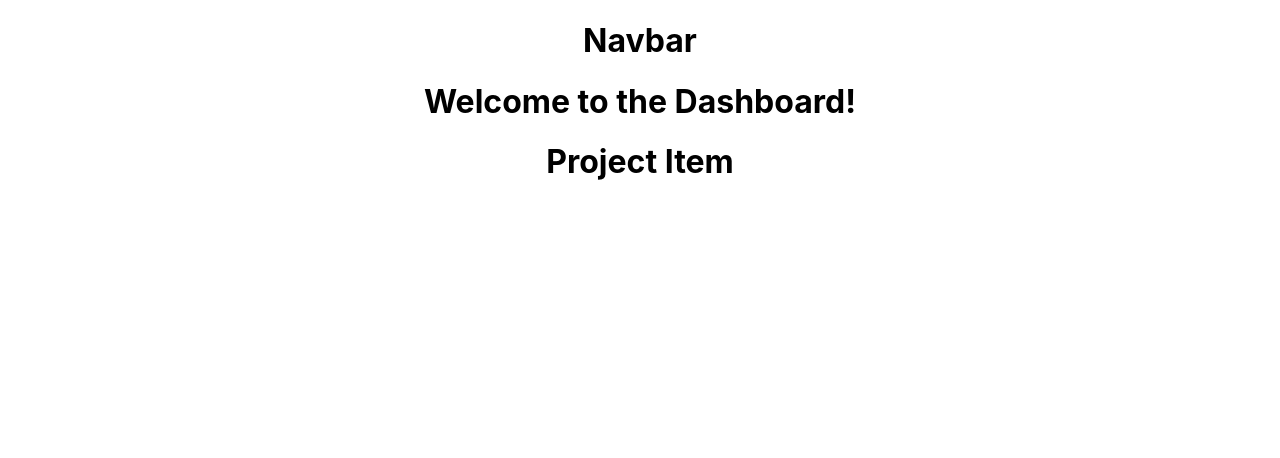
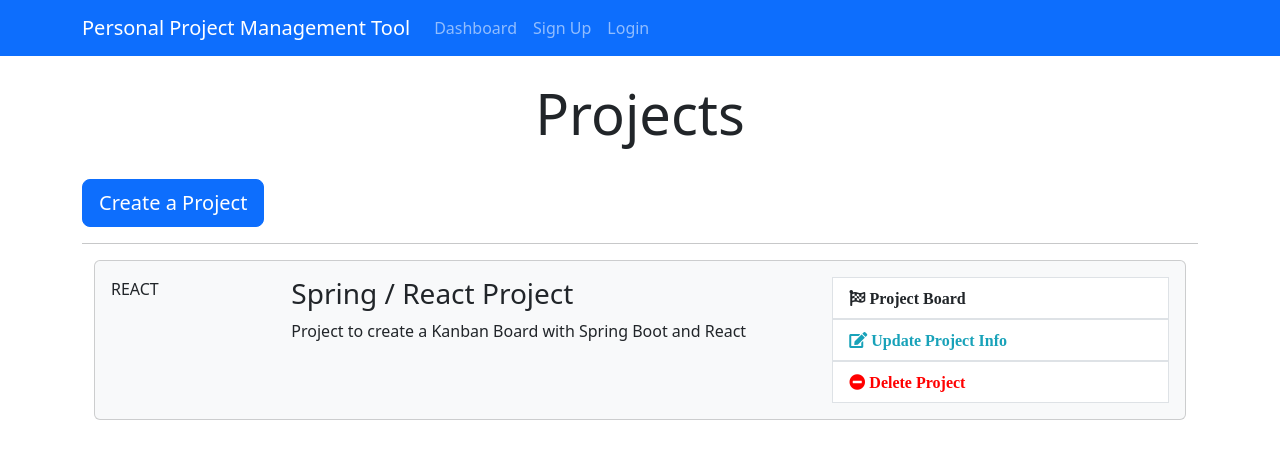
Before and after one commit to vkitori/FullStack-Spring-React, a React (Create React App) app in the folder ppmtool-client/: page / in a window 1280 px wide. Shown: the top 458 px of the page. Built offline with nearby package versions, Linux system fonts and the light colour scheme.

Commit message:
Added htm and css for react components

```diff
--- a/ppmtool-client/package.json
+++ b/ppmtool-client/package.json
@@ -6,6 +6,7 @@
     "@testing-library/jest-dom": "^5.17.0",
     "@testing-library/react": "^13.4.0",
     "@testing-library/user-event": "^13.5.0",
+    "bootstrap": "^5.3.2",
     "react": "^18.2.0",
     "react-dom": "^18.2.0",
     "react-scripts": "5.0.1",
--- a/ppmtool-client/public/index.html
+++ b/ppmtool-client/public/index.html
@@ -24,7 +24,9 @@
       work correctly both with client-side routing and a non-root public URL.
       Learn how to configure a non-root public URL by running `npm run build`.
     -->
-    <title>React App</title>
+    <link rel="stylesheet" href="https://use.fontawesome.com/releases/v5.2.0/css/all.css" integrity="sha384-hWVjflwFxL6sNzntih27bfxkr27PmbbK/iSvJ+a4+0owXq79v+lsFkW54bOGbiDQ"
+        crossorigin="anonymous">
+    <title>PM Tool</title>
   </head>
   <body>
     <noscript>You need to enable JavaScript to run this app.</noscript>
--- a/ppmtool-client/src/App.css
+++ b/ppmtool-client/src/App.css
@@ -1,38 +1,65 @@
-.App {
-  text-align: center;
+img {
+  width: 100%;
 }
 
-.App-logo {
-  height: 40vmin;
-  pointer-events: none;
+.navbar {
+  background-color: #e3f2fd;
+}
+.fa.fa-edit {
+  color: #18a2b9;
 }
 
-@media (prefers-reduced-motion: no-preference) {
-  .App-logo {
-    animation: App-logo-spin infinite 20s linear;
-  }
+.list-group-item.delete:hover {
+  cursor: -webkit-grab;
+  background-color: pink;
 }
 
-.App-header {
-  background-color: #282c34;
-  min-height: 100vh;
-  display: flex;
-  flex-direction: column;
-  align-items: center;
-  justify-content: center;
-  font-size: calc(10px + 2vmin);
-  color: white;
+.list-group-item.update:hover {
+  cursor: -webkit-grab;
+  background-color: gainsboro;
 }
 
-.App-link {
-  color: #61dafb;
+.list-group-item.board:hover {
+  cursor: -webkit-grab;
+  background-color: gainsboro;
 }
 
-@keyframes App-logo-spin {
-  from {
-    transform: rotate(0deg);
-  }
-  to {
-    transform: rotate(360deg);
-  }
+.fa.fa-minus-circle {
+  color: red;
 }
+
+.landing {
+  position: relative;
+  /* background: url("../img/showcase.jpg") no-repeat; */
+  background-size: cover;
+  background-position: center;
+  height: 100vh;
+  margin-top: -24px;
+  margin-bottom: -50px;
+}
+
+.landing-inner {
+  padding-top: 80px;
+}
+
+.dark-overlay {
+  background-color: rgba(0, 0, 0, 0.7);
+  position: absolute;
+  top: 0;
+  left: 0;
+  width: 100%;
+  height: 100%;
+}
+
+.card-form {
+  opacity: 0.9;
+}
+
+.latest-profiles-img {
+  width: 40px;
+  height: 40px;
+}
+
+.form-control::placeholder {
+  color: #bbb !important;
+}
--- a/ppmtool-client/src/App.js
+++ b/ppmtool-client/src/App.js
@@ -1,8 +1,11 @@
+import { Component } from 'react';
 import './App.css';
 import Dashboard from './components/Dashboard';
 import Header from './components/Layout/Header';
+import "bootstrap/dist/css/bootstrap.min.css";
 
-function App() {
+class App extends Component {
+  render() {
     return (
       <div className="App">
         <Header />
@@ -10,5 +13,6 @@
       </div>
     );
   }
+}
 
 export default App;
--- a/ppmtool-client/src/components/Dashboard.js
+++ b/ppmtool-client/src/components/Dashboard.js
@@ -4,11 +4,24 @@
 class Dashboard extends Component {
     render() {
         return (
-            <div>
-                <h1>Welcome to the Dashboard!</h1>
-                <ProjectItem />
+            <div className="projects">
+                <div className="container">
+                    <div className="row">
+                        <div className="col-md-12">
+                            <h1 className="display-4 text-center">Projects</h1>
+                            <br />
+                            <a href="ProjectForm.html" className="btn btn-lg btn-primary">
+                                Create a Project
+                            </a>
+                            <br />
+                            <hr />
+                            <ProjectItem />
+                        </div>
+                    </div>
+                </div>
             </div>
         );
     }
 }
+
 export default Dashboard;
--- a/ppmtool-client/src/components/Layout/Header.js
+++ b/ppmtool-client/src/components/Layout/Header.js
@@ -3,10 +3,41 @@
 class Header extends Component {
     render() {
         return (
-            <div>
-                <h1>Navbar</h1>
-            </div>
-        )
+            <nav className="navbar navbar-expand-sm navbar-dark bg-primary mb-4">
+                <div className="container">
+                    <a className="navbar-brand" href="Dashboard.html">
+                        Personal Project Management Tool
+                    </a>
+                    <button className="navbar-toggler" type="button" data-toggle="collapse" data-target="#mobile-nav">
+                        <span className="navbar-toggler-icon" />
+                    </button>
+
+                    <div className="collapse navbar-collapse" id="mobile-nav">
+                        <ul className="navbar-nav mr-auto">
+                            <li className="nav-item">
+                                <a className="nav-link" href="/dashboard">
+                                    Dashboard
+                                </a>
+                            </li>
+                        </ul>
+
+                        <ul className="navbar-nav ml-auto">
+                            <li className="nav-item">
+                                <a className="nav-link " href="register.html">
+                                    Sign Up
+                                </a>
+                            </li>
+                            <li className="nav-item">
+                                <a className="nav-link" href="login.html">
+                                    Login
+                                </a>
+                            </li>
+                        </ul>
+                    </div>
+                </div>
+            </nav>
+
+        );
     }
 }
 export default Header;
--- a/ppmtool-client/src/components/project/ProjectItem.js
+++ b/ppmtool-client/src/components/project/ProjectItem.js
@@ -2,8 +2,39 @@
 
 class ProjectItem extends Component {
     render() {
-        return (<h1>Project Item</h1>
-
+        return (
+            <div className="container">
+                <div className="card card-body bg-light mb-3">
+                    <div className="row">
+                        <div className="col-2">
+                            <span className="mx-auto">REACT</span>
+                        </div>
+                        <div className="col-lg-6 col-md-4 col-8">
+                            <h3>Spring / React Project</h3>
+                            <p>Project to create a Kanban Board with Spring Boot and React</p>
+                        </div>
+                        <div className="col-md-4 d-none d-lg-block">
+                            <ul className="list-group">
+                                <a href="#">
+                                    <li className="list-group-item board">
+                                        <i className="fa fa-flag-checkered pr-1"> Project Board </i>
+                                    </li>
+                                </a>
+                                <a href="#">
+                                    <li className="list-group-item update">
+                                        <i className="fa fa-edit pr-1"> Update Project Info</i>
+                                    </li>
+                                </a>
+                                <a href="">
+                                    <li className="list-group-item delete">
+                                        <i className="fa fa-minus-circle pr-1"> Delete Project</i>
+                                    </li>
+                                </a>
+                            </ul>
+                        </div>
+                    </div>
+                </div>
+            </div>
         );
     }
 }
```
Also changed, not shown: 1 other file (tests, documents, lock files or other folders). Lines whose indentation alone changed are shown as unchanged.
